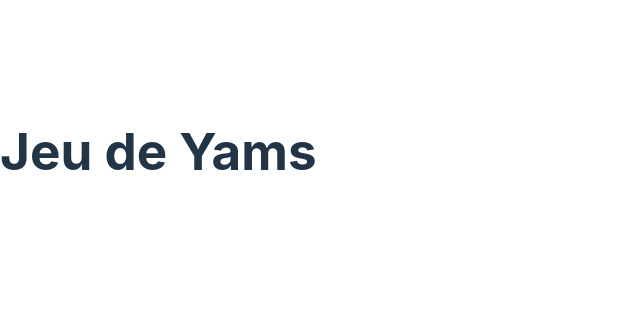
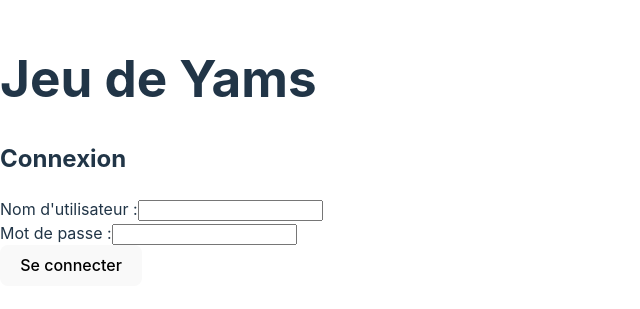
Before and after one commit to LukaLfbr/exo-final-react, a React (Vite) app: page /admin in a window 1280 px wide. Before the commit this address had no page. Shown: the part 249-558 px from the top of the page, without its empty margins (0-640 px from the left). Built offline with nearby package versions, Linux system fonts and the light colour scheme.

Commit message:
Added front login without back-end.

```diff
--- a/src/App.jsx
+++ b/src/App.jsx
@@ -1,8 +1,10 @@
+import React from "react";
 import { BrowserRouter as Router, Routes, Route } from "react-router-dom";
 import Game from "./pages/Game";
-import Home from "./pages/Home"; // Vérifie le chemin ici
+import Home from "./pages/Home";
 import "./index.css";
 import Results from "./pages/Results";
+import LoginForm from "./pages/LoginForm"; // Import du nouveau composant
 
 const App = () => {
   return (
@@ -10,9 +12,11 @@ const App = () => {
       <div>
         <h1>Jeu de Yams</h1>
         <Routes>
-          <Route path="/" exact element={<Home />} />{" "}
-          <Route path="/game" element={<Game />} />{" "}
-          <Route path="/results" element={<Results />} />{" "}
+          <Route path="/" exact element={<Home />} />
+          <Route path="/game" element={<Game />} />
+          <Route path="/results" element={<Results />} />
+          <Route path="/admin" element={<LoginForm />} />{" "}
+          {/* Nouvelle route pour le formulaire de connexion */}
         </Routes>
       </div>
     </Router>
--- /dev/null
+++ b/src/pages/LoginForm.jsx
@@ -0,0 +1,40 @@
+import React, { useState } from "react";
+
+const LoginForm = () => {
+  const [username, setUsername] = useState("");
+  const [password, setPassword] = useState("");
+
+  const handleSubmit = (event) => {
+    event.preventDefault();
+    // Gérer la soumission du formulaire (connexion) ici
+  };
+
+  return (
+    <div>
+      <h2>Connexion</h2>
+      <form onSubmit={handleSubmit}>
+        <div>
+          <label htmlFor="username">Nom d'utilisateur :</label>
+          <input
+            type="text"
+            id="username"
+            value={username}
+            onChange={(e) => setUsername(e.target.value)}
+          />
+        </div>
+        <div>
+          <label htmlFor="password">Mot de passe :</label>
+          <input
+            type="password"
+            id="password"
+            value={password}
+            onChange={(e) => setPassword(e.target.value)}
+          />
+        </div>
+        <button type="submit">Se connecter</button>
+      </form>
+    </div>
+  );
+};
+
+export default LoginForm;
```
